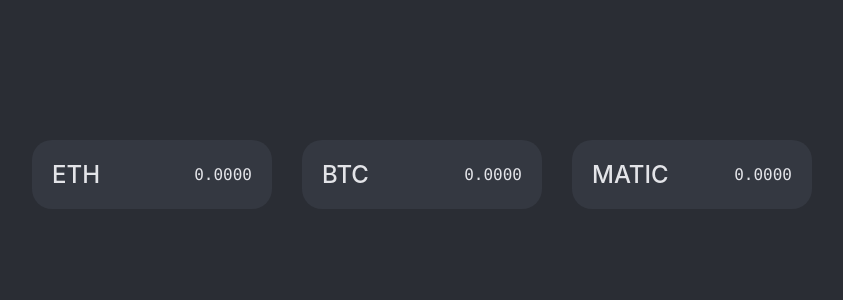
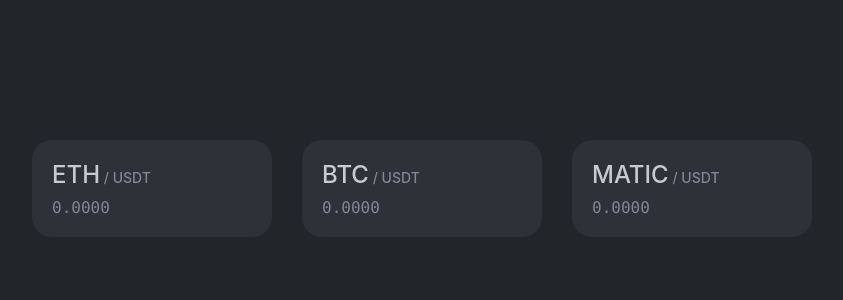
Before and after one commit to axylen/crypto-app, a React (Create React App) app: page / in a window 1280 px wide. Shown: the top 300 px of the page, without its empty margins (78-921 px from the left). Built offline with nearby package versions, Linux system fonts and the light colour scheme; no server answers.

Commit message:
Add link

```diff
--- /dev/null
+++ b/src/app-constants/index.ts
@@ -0,0 +1 @@
+export const BASE_SABLECOIN = 'usdt';
--- a/src/components/CoinPriceWidget/CoinPriceWidget.module.css
+++ b/src/components/CoinPriceWidget/CoinPriceWidget.module.css
@@ -7,22 +7,27 @@
   background-color: var(--color-background-light);
 }
 
-.CoinPriceWidget__header {
-  display: flex;
-  align-items: center;
-
-  gap: 20px;
-}
-
 .CoinPriceWidget__coin {
   font-size: 24px;
   font-weight: 500;
 
   margin: 0;
+  margin-bottom: 8px;
 
   text-transform: uppercase;
 }
 
+.CoinPriceWidget__coin_stable {
+  font-size: 14px;
+
+  color: var(--color-text-dark);
+}
+.CoinPriceWidget__coin_stable::before {
+  content: " / ";
+}
+
 .CoinPriceWidget__price {
   margin-left: auto;
+
+  color: var(--color-text-dark);
 }
--- a/src/components/CoinPriceWidget/CoinPriceWidget.tsx
+++ b/src/components/CoinPriceWidget/CoinPriceWidget.tsx
@@ -2,23 +2,30 @@ import React from 'react';
 import { cx } from 'utils';
 import { Price } from 'components/Price';
 import css from './CoinPriceWidget.module.css';
+import { BASE_SABLECOIN } from 'app-constants';
 
 type Props = {
   coin: string;
   className?: string;
 };
 
+const buildLink = (coin: string) => `https://www.binance.com/en/trade/${coin}_${BASE_SABLECOIN}`;
+
 export const CoinPriceWidget: React.FC<Props> = (props) => {
   const { coin, className } = props;
 
   return (
     <div className={cx(css.CoinPriceWidget, className)}>
-      <div className={css.CoinPriceWidget__header}>
-        <h3 className={css.CoinPriceWidget__coin}>{coin}</h3>
+      <a href={buildLink(coin)} target="_blank" rel="noreferrer" className={css.CoinPriceWidget__header}>
+        <h3 className={css.CoinPriceWidget__coin}>
+          {coin}
+          <span className={css.CoinPriceWidget__coin_stable}>{BASE_SABLECOIN}</span>
+        </h3>
+
         <code className={css.CoinPriceWidget__price}>
           <Price coin={coin} />
         </code>
-      </div>
+      </a>
     </div>
   );
 };
--- a/src/components/Price/Price.tsx
+++ b/src/components/Price/Price.tsx
@@ -1,5 +1,5 @@
+import React, { useEffect, useMemo } from 'react';
 import { observer } from 'mobx-react-lite';
-import React, { useEffect, useMemo } from 'react';
 import { CoinPriceService } from 'services/CoinPriceService';
 
 type Props = {
--- a/src/index.css
+++ b/src/index.css
@@ -8,17 +8,23 @@ body {
   color: var(--color-text);
 }
 
+a {
+  color: var(--color-text);
+  text-decoration: none;
+}
+
 code {
   font-family: source-code-pro, Menlo, Monaco, Consolas, 'Courier New', monospace;
 }
 
 :root {
-  --color-background-dark: #2a2d34;
-  --color-background-light: #343841;
+  --color-background-dark: #22252a;
+  --color-background-light: #2e3138;
 
-  --color-text: #e3e4e8;
-  --color-text-dark: #8e95a4;
-  --color-text-danger: #f7453b;
+  --color-text: #c7cad1;
+  --color-text-dark: #808798;
+  --color-text-danger: #dd453c;
+  --color-text-success: #22c34f;
 }
 
 *,
--- a/src/services/PriceService/PriceService.ts
+++ b/src/services/PriceService/PriceService.ts
@@ -1,9 +1,10 @@
 import { makeAutoObservable } from 'mobx';
+import { BASE_SABLECOIN } from 'app-constants';
 
-const getFullName = (coin: string, coin2 = 'usdt') => (coin + coin2).toLowerCase();
+const getFullName = (coin: string) => (coin + BASE_SABLECOIN).toLowerCase();
 
-const generateWebsocketUrl = (coin: string, coin2?: string) => {
-  const name = getFullName(coin, coin2);
+const generateWebsocketUrl = (coin: string) => {
+  const name = getFullName(coin);
   return `wss://stream.binance.com:9443/ws/${name}@trade`;
 };
 
--- a/src/utils/classname.ts
+++ b/src/utils/classname.ts
@@ -1,4 +1,4 @@
-type ClassName = string | undefined;
+type ClassName = string | undefined | Record<string, any>;
 
 export const cx = (...args: ClassName[]) => {
   const classNames = [];
@@ -6,6 +6,10 @@ export const cx = (...args: ClassName[]) => {
   for (const cn of args) {
     if (typeof cn === 'string') {
       classNames.push(cn);
+    } else if (typeof cn === 'object' && cn !== null) {
+      for (const key in cn) {
+        if (cn[key]) classNames.push(key);
+      }
     }
   }
 
```
